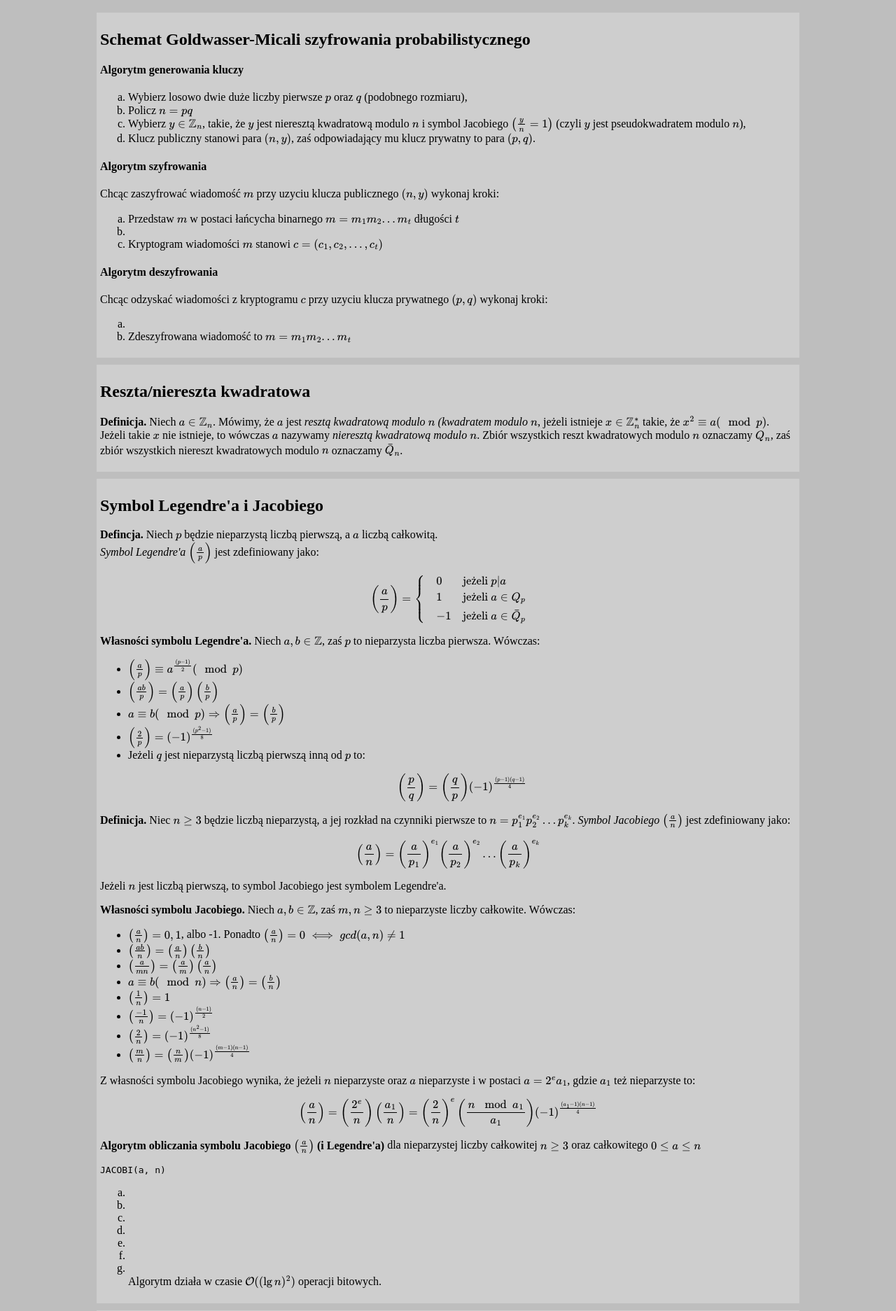
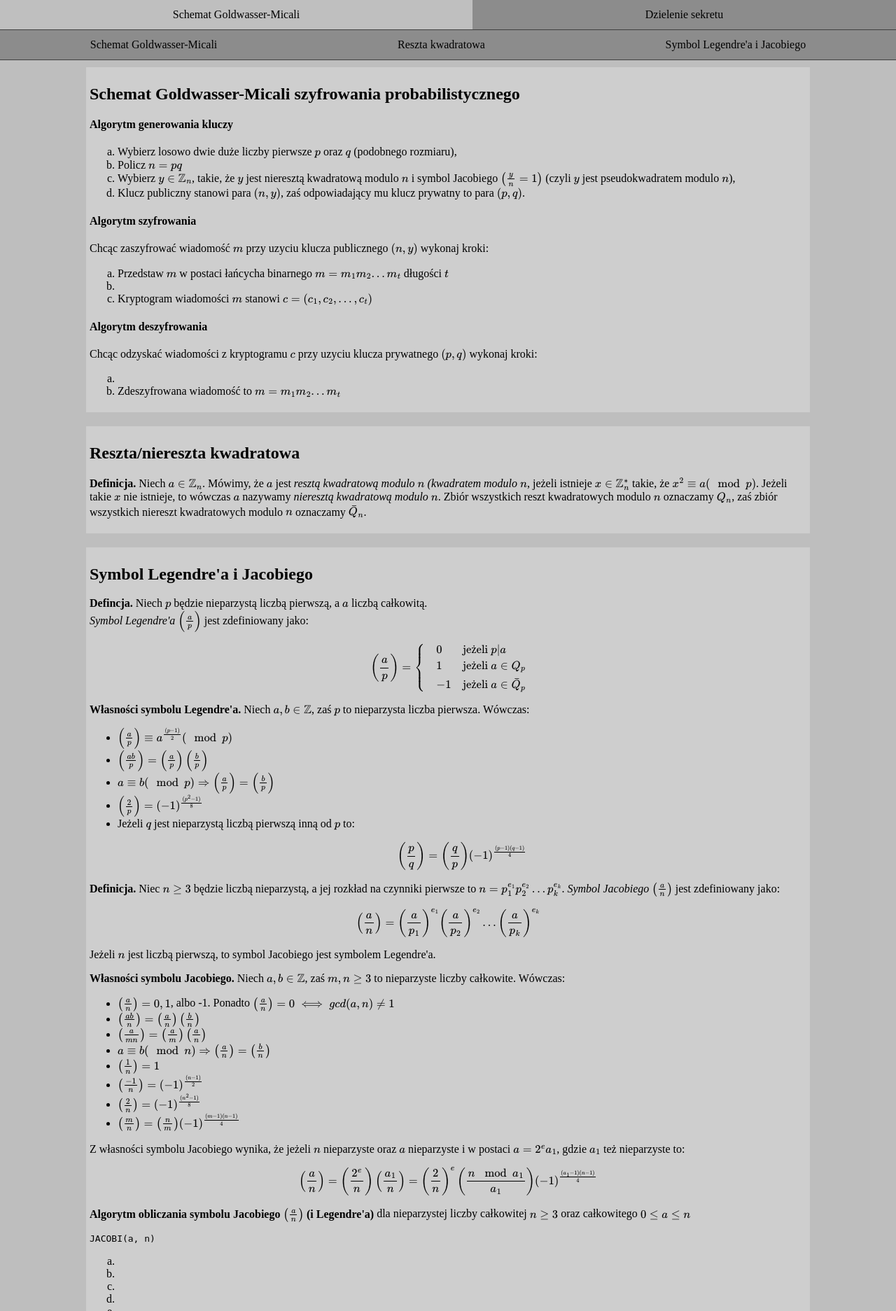
Before and after one commit to luk9400/ntwww, a PHP site: page / in a window 1280 px wide. Shown: the top 1873 px of the page at 70% size. Run offline with PHP 8.4, Linux system fonts and the light colour scheme.

Commit message:
added navbar and splited site into two separate files

```diff
--- a/list4/index.html
+++ b/list4/index.html
@@ -18,6 +18,18 @@
             }
         };
     </script>
+
+    <nav>
+        <div>
+            <a href='index.html'>Schemat Goldwasser-Micali</a>
+            <a href='shamir.html'>Dzielenie sekretu</a>
+        </div>
+        <div>
+            <a href='#goldwasser'>Schemat Goldwasser-Micali</a>
+            <a href='#residue'>Reszta kwadratowa</a>
+            <a href='#symbols'>Symbol Legendre'a i Jacobiego</a>
+        </div>
+    </nav>
 
     <section id='goldwasser'>
         <h1>Schemat Goldwasser-Micali szyfrowania probabilistycznego</h1>
--- a/list4/styles.css
+++ b/list4/styles.css
@@ -1,22 +1,68 @@
+:root {
+    --background-color: #404040;
+    --primary-color: #8C8C8C;
+    --secondary-color: #BFBFBF;
+}
+
 html {
     background-color: #bebebe;
     width: 100%;
-    display: flex;
-    justify-content: center;
+
 }
 
 body {
-    width: 80%;
+    width: 100%;
+    margin: 0px;
+    display: flex;
+    flex-direction: column;
+    align-items: center;
 }
 
 section {
     background-color: #cecece;
     margin: 10px;
     padding: 5px;
+    width: 80%;
+}
+
+nav {
+    background-color: var(--primary-color);
+    display: flex;
+    flex-direction: column;
+    width: 100%;
+}
+
+nav div {
+    display: flex;
+    justify-content: space-around;
+    flex-wrap: wrap;
+    border-bottom-style: solid;
+    border-bottom-width: 1px;
+    border-bottom-color: var(--background-color);
+}
+
+nav div a {
+    margin: auto;
+    padding: 12px;
+    text-decoration: none;
+    text-align: center;
+    flex-grow: 1;
+}
+
+nav div a:hover {
+    background-color: var(--secondary-color);
+}
+
+nav div a:link {
+    color: inherit;
+}
+
+nav div a:visited {
+    color: inherit;
 }
 
 @media (max-width: 720px) {
-    body {
-        width: 99%;
+    section {
+        width: 95%;
     }
 }
```
Also changed, not shown: other parts of list4/index.html (+0 -44 lines), list4/shamir.html (added, +79 -0 lines).
